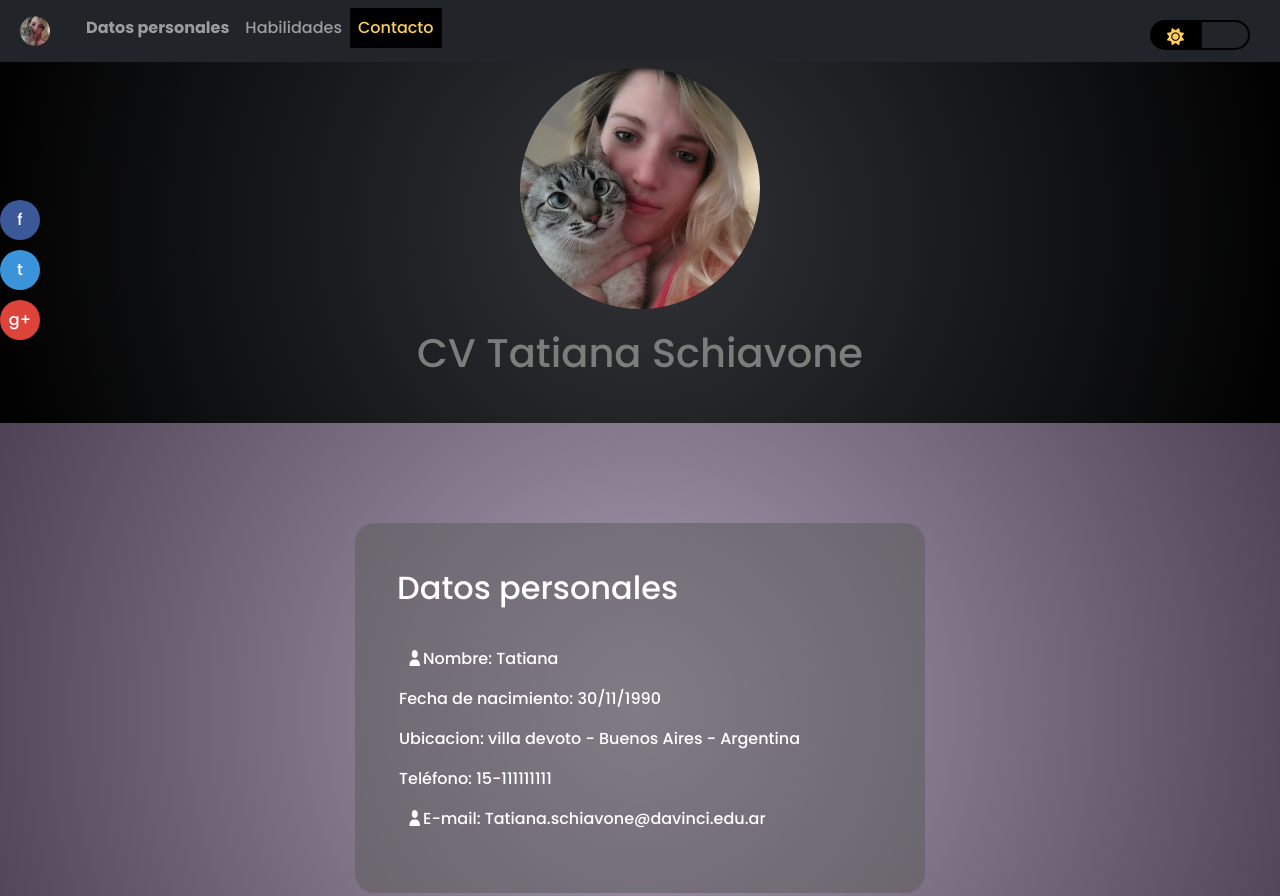
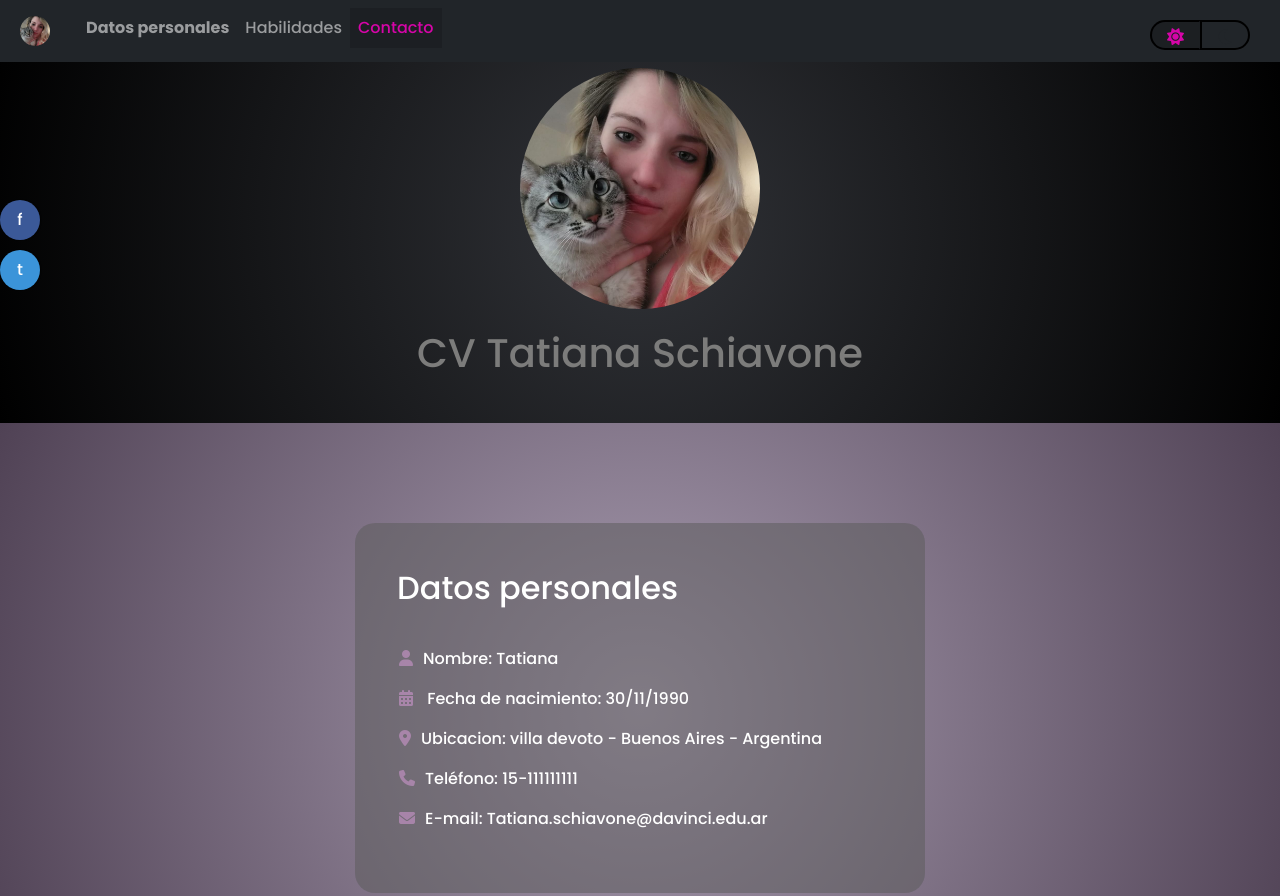
Before and after one commit to tatiana-90/cv_final, a plain HTML site: page index.html in a window 1280 px wide. Shown: the top 896 px of the page. Drawn offline with nearby package versions, Linux system fonts and the light colour scheme.

Commit message:
termineeeee
termineeeee

```diff
--- a/css/style.css
+++ b/css/style.css
@@ -66,8 +66,8 @@ h1,h2,h3,h4,h5,p,span,a
     border-bottom-right-radius: 20px;
   }
   .active{
-    background-color:black;
-    color:#ffcd5c !important;
+    color: #d605a8 !important;
+    background-color: #13151752;
   }
 
 .icono{
--- a/index.html
+++ b/index.html
@@ -54,26 +54,18 @@
       <article class="container--redes">
         <!--incio de el primer icono-->
           <div class="icon">
-            <a class="icon-primary" href="#">f</a>
+            <a class="icon-primary" href="https://www.facebook.com/" target="_blank">f</a>
 
             <div class="container-description">
-              <a class="icon-description" href="#">Comparte en facebook</a>
+              <a class="icon-description" href="https://www.facebook.com/" target="_blank">no uso redes va a fb</a>
             </div>
           </div>
         <!--incio segundo icono-->
           <div class="icon">
-            <a class="icon-primary color-twitter" href="#">t</a>
+            <a class="icon-primary color-twitter" href="https://twitter.com/?lang=es" target="_blank">t</a>
 
             <div class="container-description ">
-              <a class="icon-description color-twitter" href="#">Comparte en Twitter</a>
-            </div>
-          </div>
-        <!--incio tercer icono-->
-          <div class="icon">
-            <a class="icon-primary color-googleplus" href="#">g+</a>
-
-            <div class="container-description">
-              <a class="icon-description color-googleplus" href="#">Comparte en Google plus</a>
+              <a class="icon-description color-twitter" href="https://twitter.com/?lang=es" target="_blank">no uso redes va a tw</a>
             </div>
           </div>
 
@@ -87,21 +79,21 @@
               <ul>
                 <li>
                   <p>
-                    <i class="fa-solid fa-user icono fa-flip" style="--fa-animation-duration: 3s;"></i>Nombre: Tatiana
+                    <i class="fa-solid fa-user icono  fa-fade" style="--fa-animation-duration: 2s; --fa-fade-opacity: 0.6; color:#cc96cd"></i>Nombre: Tatiana
                   </p>
                 </li>
                 <li>
-                  <p>Fecha de nacimiento: 30/11/1990</p>
+                  <p><i class="fa-solid fa-calendar-days fa-fade" style="--fa-animation-duration: 2s; --fa-fade-opacity: 0.6; color:#cc96cd; padding-right:10px"></i> Fecha de nacimiento: 30/11/1990</p>
                 </li>
                 <li>
-                  <p>Ubicacion: villa devoto - Buenos Aires - Argentina</p>
+                  <p><i class="fa-solid fa-location-dot fa-fade" style="--fa-animation-duration: 2s; --fa-fade-opacity: 0.6; color:#cc96cd; padding-right:10px"></i>Ubicacion: villa devoto - Buenos Aires - Argentina</p>
                 </li>
                 <li>
-                  <p>Teléfono: 15-111111111</p>
+                  <p><i class="fa-solid fa-phone fa-fade" style="--fa-animation-duration: 2s; --fa-fade-opacity: 0.6; color:#cc96cd; padding-right:10px"></i>Teléfono: 15-111111111</p>
                 </li>
                 <li>
                   <p>
-                    <i class="fa-solid fa-user icono fa-flip" style="--fa-animation-duration: 3s;"></i>E-mail: Tatiana.schiavone@davinci.edu.ar
+                    <i class="fa-solid fa-envelope fa-fade" style="--fa-animation-duration: 2s; --fa-fade-opacity: 0.6; color:#cc96cd; padding-right:10px"></i></i>E-mail: Tatiana.schiavone@davinci.edu.ar
                   </p>
                 </li>
               </ul>
```
